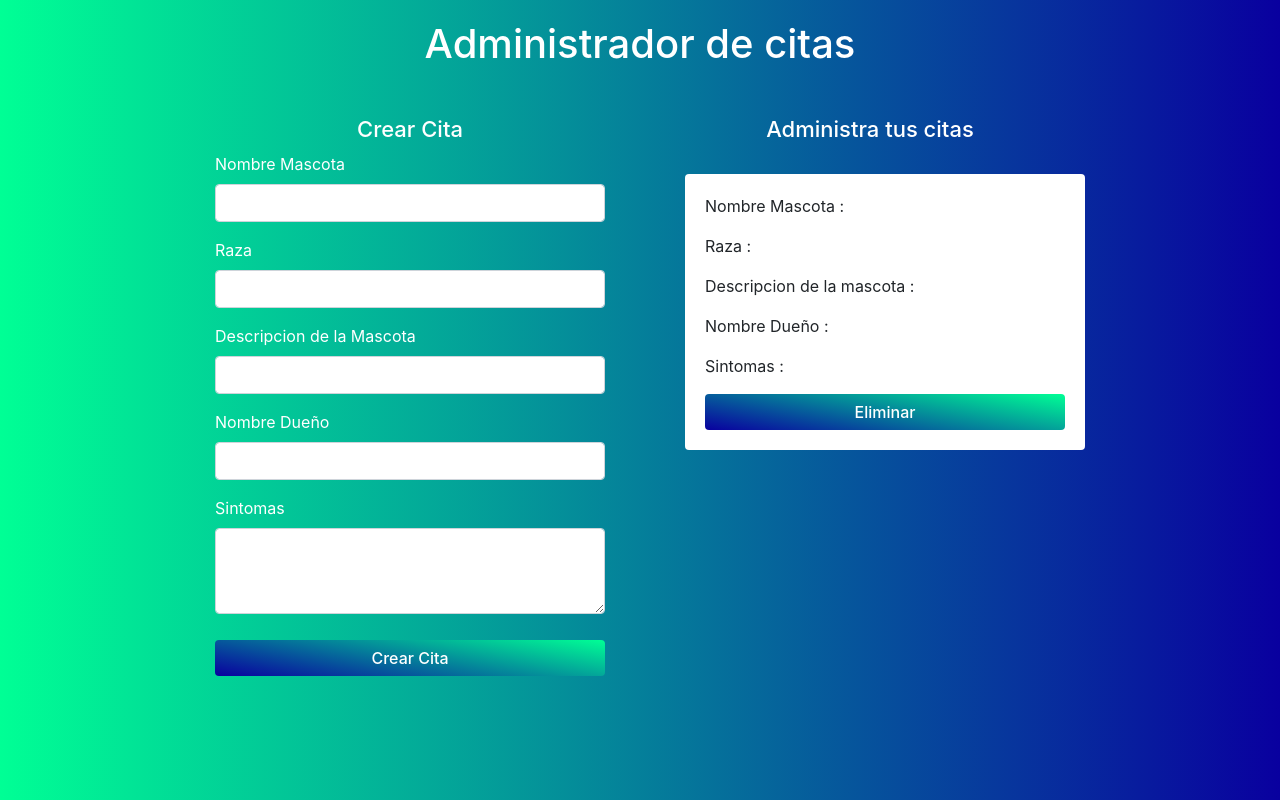
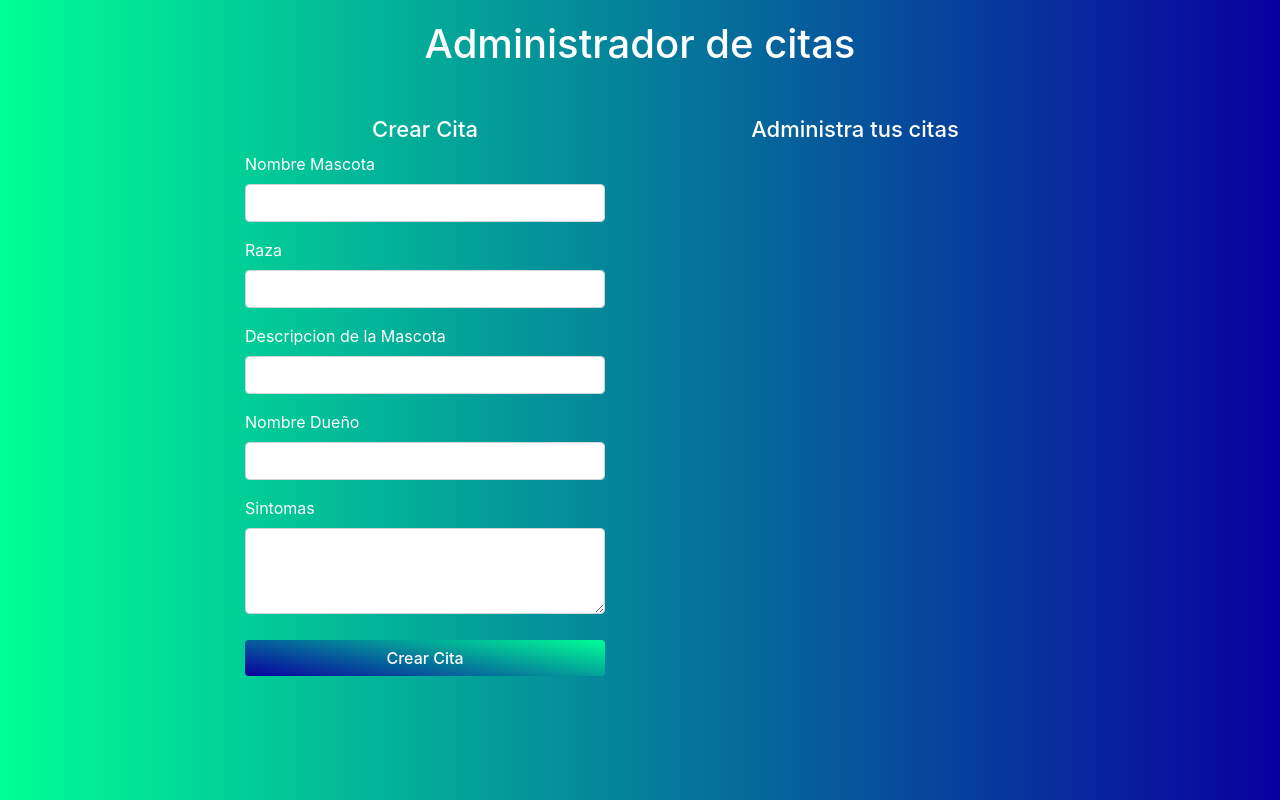
Before and after one commit to mvalencia29/Citas-Mascotas, a React (Create React App) app: page / in a window 1280 px wide. Built offline with nearby package versions, Linux system fonts and the light colour scheme; the HTML template or start-up script is replaced by a standard one.

Commit message:
Eliminando Citas

```diff
--- a/src/App.js
+++ b/src/App.js
@@ -1,20 +1,31 @@
-import React from "react";
+import React, { useState } from "react";
 import Topbar from "./components/Topbar";
 import { Row, Col } from "react-bootstrap";
 import Formulario from "./components/Formulario";
 import Citas from "./components/Citas";
 
 function App() {
+  const [citas, setCitas] = useState([]);
+
+  const crearCitas = (cita) => {
+    setCitas([...citas, cita]);
+  };
+
+  const eliminarCita = (id) => {
+    const nuevasCitas = citas.filter((cita) => cita.id !== id);
+    setCitas(nuevasCitas);
+  };
+
   return (
     <div className="App">
       <Topbar />
       <div className="container">
         <Row>
           <Col xs={12} sm={12} md={12} lg={6} xl={6}>
-            <Formulario />
+            <Formulario crearCitas={crearCitas} />
           </Col>
           <Col xs={12} sm={12} md={12} lg={6} xl={6}>
-          <Citas />
+            <Citas citas={citas} eliminarCita={eliminarCita} />
           </Col>
         </Row>
       </div>
--- a/src/components/Cita.js
+++ b/src/components/Cita.js
@@ -1,22 +1,24 @@
-import React from "react";
-import { Card, Form, Button } from "react-bootstrap";
+import React, { useState } from "react";
+import { Card, Button } from "react-bootstrap";
 
-const Cita = () => {
+const Cita = ({cita, eliminarCita}) => {
+
   return (
     <Card
       style={{ minWidth: "400px", background: "white", border: "none", margin: "10px" }}
     >
       <Card.Body>
-      <p>Nombre Mascota : </p>
-      <p>Raza : </p>
-      <p>Descripcion de la mascota : </p>
-      <p>Nombre Dueño : </p>
-      <p>Sintomas : </p>
+      <p>Nombre Mascota : {cita.mascota}</p>
+      <p>Raza : {cita.raza}</p>
+      <p>Descripcion de la mascota : {cita.descripcionMascota}</p>
+      <p>Nombre Dueño : {cita.dueño}</p>
+      <p>Sintomas : {cita.sintomas}</p>
         <Button
           variant="primary"
           type="button"
           id="btn-guardar"
           style={{ width: "100%", border: "none" }}
+          onClick={() => eliminarCita(cita.id)}
         >
           Eliminar
         </Button>
--- a/src/components/Citas.js
+++ b/src/components/Citas.js
@@ -1,11 +1,16 @@
-import React from "react";
+import React, { useEffect, useState } from "react";
 import Cita from "./Cita";
 
-const Citas = () => {
+const Citas = ({ citas, eliminarCita }) => {
+
+  const title = citas.lenght === 0 ? "No hay Citas" : "Administra tus citas";
+
   return (
     <div className="container-citas">
-      <Title title="Administra tus citas" />
-      <Cita />
+      <Title title={title} />
+      {citas.map((cita) => (
+        <Cita cita={cita} key={cita.id} eliminarCita={eliminarCita} />
+      ))}
     </div>
   );
 };
--- a/src/components/Formulario.js
+++ b/src/components/Formulario.js
@@ -2,7 +2,7 @@ import React, { useState } from "react";
 import { Card, Form, Button } from "react-bootstrap";
 import { v4 as uuid } from "uuid";
 
-const Formulario = () => {
+const Formulario = ({ crearCitas }) => {
   const [cita, setCita] = useState({
     mascota: "",
     raza: "",
@@ -34,15 +34,19 @@ const Formulario = () => {
     }
 
     //Asignar un ID
-    setCita({
-      ...cita,
-      id: uuid(),
-    });
+    cita.id = uuid();
 
     //Crear Cita
-
+    crearCitas(cita);
 
     //Reiniciar Formulario
+    setCita({
+      mascota: "",
+      raza: "",
+      descripcionMascota: "",
+      dueño: "",
+      sintomas: "",
+    });
   };
 
   return (
```
